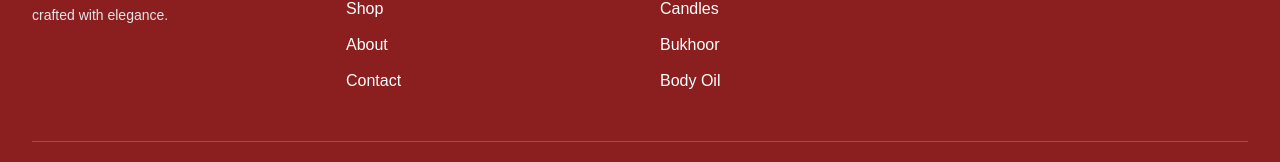
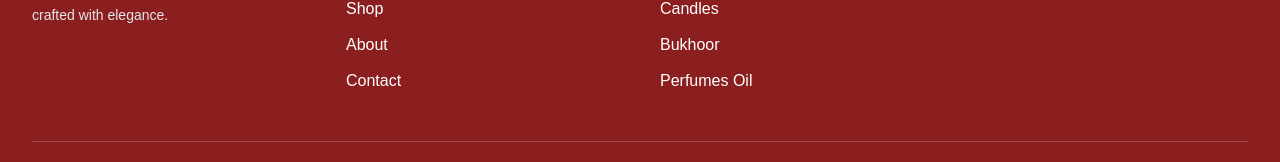
Before and after one commit to GhadaAlaaElsheikh/velvet-frontend, a Next.js app: page /order-success in a window 1280 px wide. Shown: the part 1043-1205 px from the top of the page. Built offline with nearby package versions, Linux system fonts and the light colour scheme; no server answers.

Commit message:
Rename Body Oil to Perfume Oil

```diff
--- a/src/app/body-oil/page.tsx
+++ b/src/app/body-oil/page.tsx
@@ -20,16 +20,16 @@ const products: Product[] = data.products;
         <div className="mx-auto max-w-7xl px-6">
         <BackButton/>
           <h1 className="text-5xl font-bold text-velvet-burgundy">
-            Body Oil
+            Perfumes Oil
           </h1>
 
           <p className="mt-3 mb-12 text-gray-600">
-            Discover our luxurious Body Oil collection.
+            Discover our luxurious Perfumes Oil collection.
           </p>
 
           {BodyOil.length === 0 ? (
             <p className="text-center text-gray-500">
-              No Body Oil found.
+              No Perfumes Oil found.
             </p>
           ) : (
             <div className="grid gap-8 sm:grid-cols-2 lg:grid-cols-3">
--- a/src/components/home/Categories.tsx
+++ b/src/components/home/Categories.tsx
@@ -29,7 +29,7 @@ export default function Categories() {
           />
 
           <CategoryCard
-            title="Body Oil"
+            title="Perfumes Oil"
             image="/images/categories/bodyoil.jpeg"
             href="/body-oil"
           />
--- a/src/components/layout/Footer.tsx
+++ b/src/components/layout/Footer.tsx
@@ -85,10 +85,10 @@ export default function Footer() {
 
 <li>
   <Link
-    href="/body-oil"
+    href="/perfume-oil"
     className="transition hover:text-[#F5D7A1]"
   >
-    Body Oil
+    Perfumes Oil
   </Link>
 </li>
 
```
